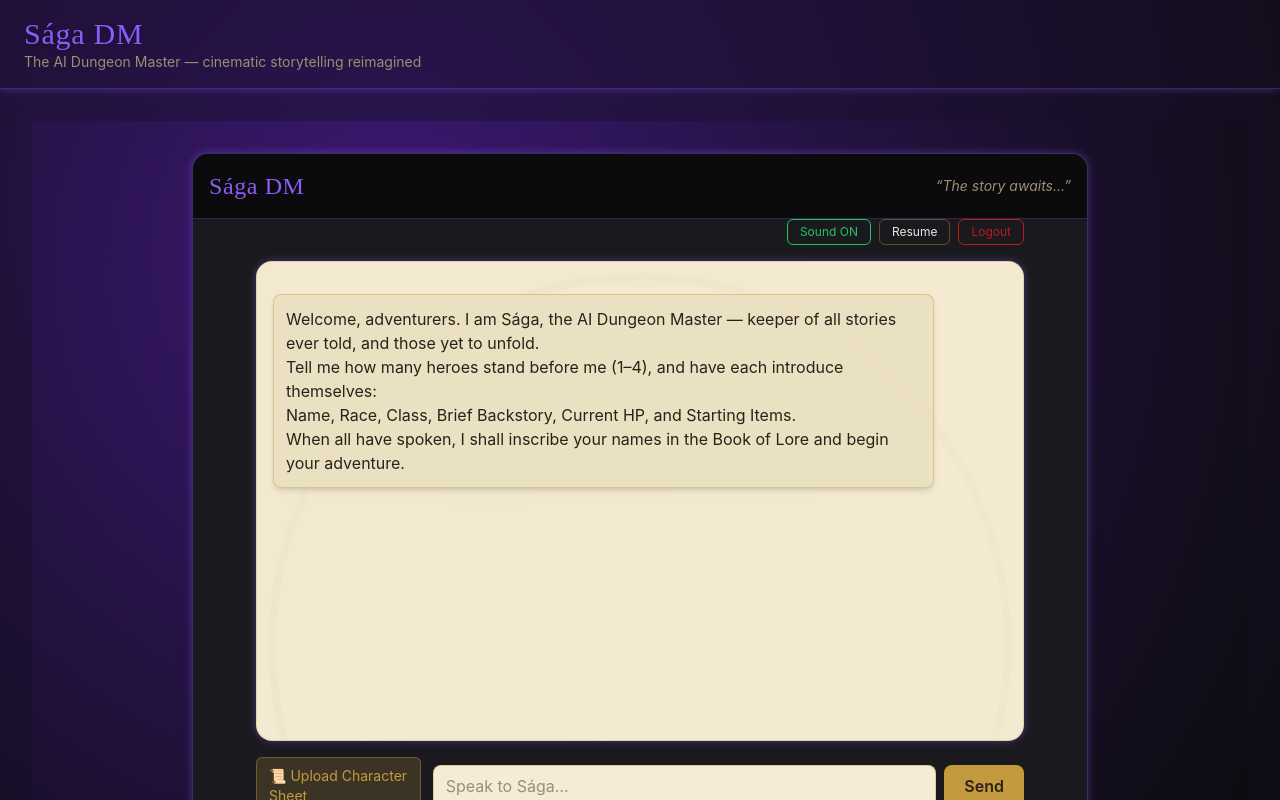
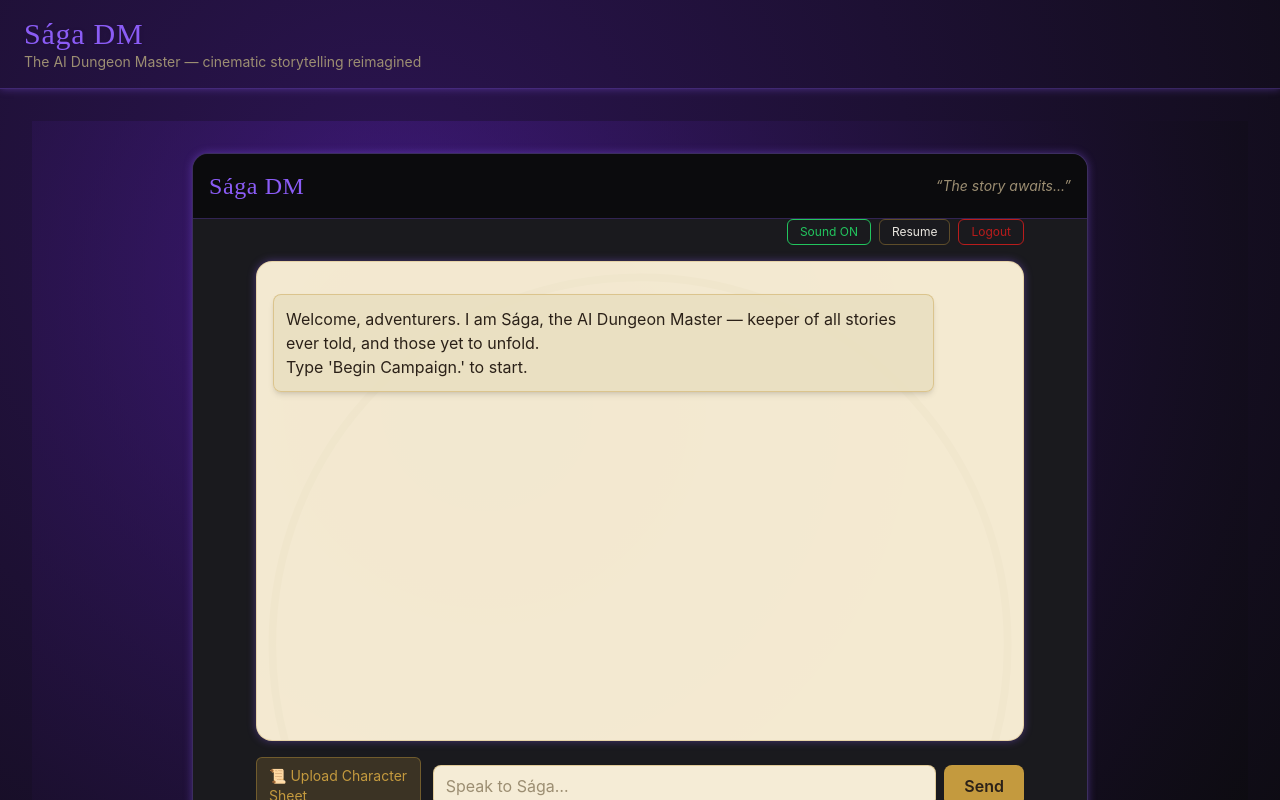
Before and after one commit to ShivKohli/saga-dm-webapp, a Next.js app: page /play in a window 1280 px wide. Shown: the top 800 px of the page. Built offline with nearby package versions, Linux system fonts and the light colour scheme; no server answers.

Commit message:
Update Chat.tsx

```diff
--- a/components/Chat.tsx
+++ b/components/Chat.tsx
@@ -11,7 +11,7 @@ export default function Chat() {
     {
       role: "assistant",
       content:
-        "Welcome, adventurers. I am Sága, the AI Dungeon Master — keeper of all stories ever told, and those yet to unfold.\nTell me how many heroes stand before me (1–4), and have each introduce themselves:\nName, Race, Class, Brief Backstory, Current HP, and Starting Items.\nWhen all have spoken, I shall inscribe your names in the Book of Lore and begin your adventure.",
+        "Welcome, adventurers. I am Sága, the AI Dungeon Master — keeper of all stories ever told, and those yet to unfold.\nType 'Begin Campaign.' to start.",
     },
   ]);
   const [input, setInput] = useState("");
```
